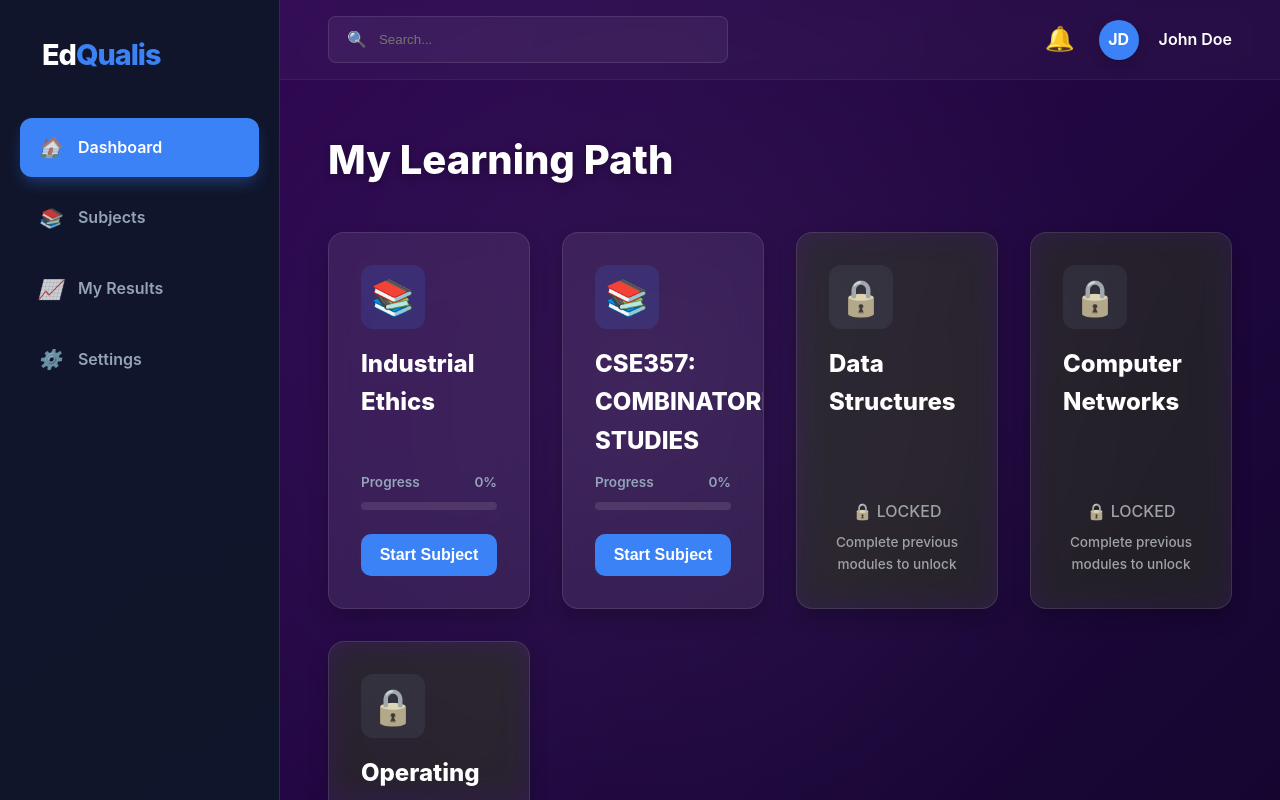
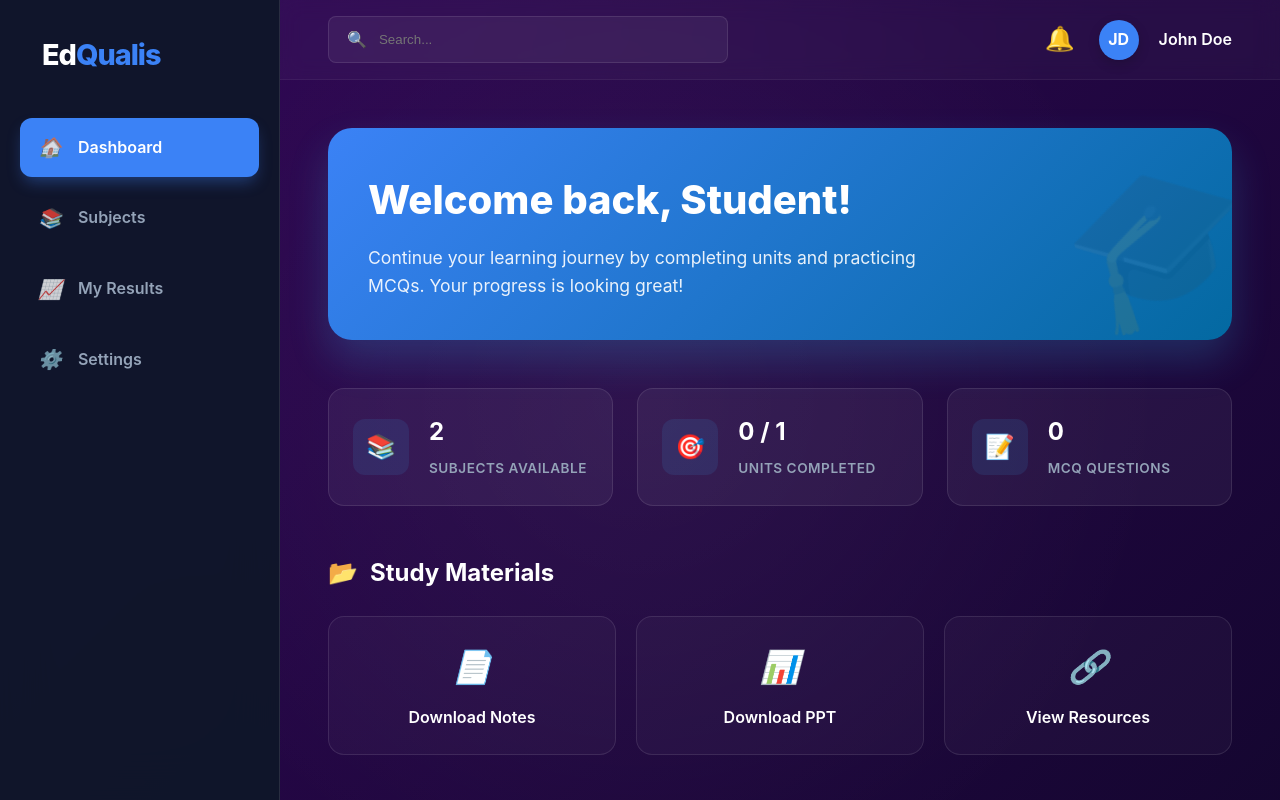
Before and after one commit to Rishi2004t/exam_tool, a React (Vite) app: page / in a window 1280 px wide. Built offline with nearby package versions, Linux system fonts and the light colour scheme.

Commit message:
feat: transform dashboard with welcome banner, stats, and sectioned layout

```diff
--- a/src/pages/Home.jsx
+++ b/src/pages/Home.jsx
@@ -140,13 +140,99 @@ const SubjectCard = ({ subject, index }) => {
 };
 
 const Home = () => {
+  const navigate = useNavigate();
+  const completedUnits = JSON.parse(sessionStorage.getItem('edqualis-completed-units') || '[]');
+
+  // Calculate Stats
+  const totalSubjects = subjectsData.filter(s => !s.locked).length;
+  const totalUnits = subjectsData.reduce((acc, sub) => acc + sub.units.length, 0);
+
+  // Actually counting questions from the imported modules for accurate total
+  const totalQuestions = subjectsData.reduce((acc, sub) => {
+    return acc + sub.units.reduce((uAcc, unit) => uAcc + unit.questions.length, 0);
+  }, 0);
+
+  // Find Continue Learning (First subject with progress < 100 and > 0)
+  const lastActiveSubject = subjectsData.find(s => {
+    if (s.locked || s.units.length === 0) return false;
+    const sUnits = s.units.map(u => u.id);
+    const completed = sUnits.filter(id => completedUnits.includes(id)).length;
+    return completed > 0 && completed < sUnits.length;
+  });
+
   return (
     <Layout>
-      <h1 className="page-title">My Learning Path</h1>
-      <div className="dashboard-grid">
-        {subjectsData.map((subject, index) => (
-          <SubjectCard key={subject.id} subject={subject} index={index} />
-        ))}
+      <div className="dashboard-section animate-in">
+        <div className="welcome-banner">
+          <h1>Welcome back, Student!</h1>
+          <p>Continue your learning journey by completing units and practicing MCQs. Your progress is looking great!</p>
+        </div>
+      </div>
+
+      <div className="stats-grid animate-in" style={{ animationDelay: '0.1s' }}>
+        <div className="stat-card">
+          <div className="stat-icon">📚</div>
+          <div className="stat-info">
+            <h2>{totalSubjects}</h2>
+            <span>Subjects Available</span>
+          </div>
+        </div>
+        <div className="stat-card">
+          <div className="stat-icon">🎯</div>
+          <div className="stat-info">
+            <h2>{completedUnits.length} / {totalUnits}</h2>
+            <span>Units Completed</span>
+          </div>
+        </div>
+        <div className="stat-card">
+          <div className="stat-icon">📝</div>
+          <div className="stat-info">
+            <h2>{totalQuestions}</h2>
+            <span>MCQ Questions</span>
+          </div>
+        </div>
+      </div>
+
+      {lastActiveSubject && (
+        <div className="dashboard-section animate-in" style={{ animationDelay: '0.2s' }}>
+          <div className="section-header">
+            <h2 className="section-title"><span>⏳</span> Continue Learning</h2>
+          </div>
+          <div style={{ maxWidth: '400px' }}>
+            <SubjectCard subject={lastActiveSubject} index={0} />
+          </div>
+        </div>
+      )}
+
+      <div className="dashboard-section animate-in" style={{ animationDelay: '0.3s' }}>
+        <div className="section-header">
+          <h2 className="section-title"><span>📂</span> Study Materials</h2>
+        </div>
+        <div className="shortcut-grid">
+          <div className="shortcut-card" onClick={() => navigate('/subject/industrial-ethics')}>
+            <i>📄</i>
+            <span>Download Notes</span>
+          </div>
+          <div className="shortcut-card" onClick={() => navigate('/subject/combinatorial-studies')}>
+            <i>📊</i>
+            <span>Download PPT</span>
+          </div>
+          <div className="shortcut-card" onClick={() => navigate('/')}>
+            <i>🔗</i>
+            <span>View Resources</span>
+          </div>
+        </div>
+      </div>
+
+      <div className="dashboard-section animate-in" style={{ animationDelay: '0.4s' }}>
+        <div className="section-header">
+          <h2 className="section-title"><span>🚀</span> Available Subjects</h2>
+        </div>
+        <div className="dashboard-grid">
+          {subjectsData.map((subject, index) => (
+            <SubjectCard key={subject.id} subject={subject} index={index} />
+          ))}
+        </div>
       </div>
     </Layout>
   );
--- a/src/styles.css
+++ b/src/styles.css
@@ -753,6 +753,170 @@ body {
   }
 }
 
+/* --- Dashboard Enhancements --- */
+.dashboard-section {
+  margin-bottom: 48px;
+}
+
+.welcome-banner {
+  background: linear-gradient(135deg, var(--theme-primary) 0%, #0369a1 100%);
+  border-radius: 24px;
+  padding: 40px;
+  margin-bottom: 32px;
+  box-shadow: 0 20px 40px rgba(56, 189, 248, 0.2);
+  position: relative;
+  overflow: hidden;
+}
+
+.welcome-banner::after {
+  content: '🎓';
+  position: absolute;
+  right: -20px;
+  bottom: -20px;
+  font-size: 150px;
+  opacity: 0.1;
+  transform: rotate(-15deg);
+}
+
+.welcome-banner h1 {
+  font-size: 2.5rem;
+  font-weight: 800;
+  margin-bottom: 12px;
+  color: white;
+}
+
+.welcome-banner p {
+  font-size: 1.1rem;
+  color: rgba(255, 255, 255, 0.9);
+  max-width: 600px;
+}
+
+.stats-grid {
+  display: grid;
+  grid-template-columns: repeat(3, 1fr);
+  gap: 24px;
+  margin-bottom: 48px;
+}
+
+.stat-card {
+  background: rgba(255, 255, 255, 0.05);
+  backdrop-filter: blur(10px);
+  border: 1px solid rgba(255, 255, 255, 0.1);
+  border-radius: 16px;
+  padding: 24px;
+  display: flex;
+  align-items: center;
+  gap: 20px;
+  transition: transform 0.3s ease;
+}
+
+.stat-card:hover {
+  transform: translateY(-5px);
+  background: rgba(255, 255, 255, 0.08);
+}
+
+.stat-icon {
+  width: 56px;
+  height: 56px;
+  background: rgba(56, 189, 248, 0.1);
+  border-radius: 12px;
+  display: flex;
+  align-items: center;
+  justify-content: center;
+  font-size: 1.5rem;
+}
+
+.stat-info h2 {
+  font-size: 1.5rem;
+  font-weight: 700;
+  margin-bottom: 4px;
+  color: white;
+}
+
+.stat-info span {
+  font-size: 0.85rem;
+  color: #94a3b8;
+  font-weight: 600;
+  text-transform: uppercase;
+  letter-spacing: 0.5px;
+}
+
+.section-header {
+  display: flex;
+  justify-content: space-between;
+  align-items: center;
+  margin-bottom: 24px;
+}
+
+.section-title {
+  font-size: 1.5rem;
+  font-weight: 700;
+  color: white;
+  display: flex;
+  align-items: center;
+  gap: 12px;
+}
+
+.shortcut-grid {
+  display: grid;
+  grid-template-columns: repeat(3, 1fr);
+  gap: 20px;
+}
+
+.shortcut-card {
+  background: rgba(255, 255, 255, 0.03);
+  border: 1px solid rgba(255, 255, 255, 0.1);
+  border-radius: 16px;
+  padding: 24px;
+  text-align: center;
+  cursor: pointer;
+  transition: all 0.3s ease;
+  text-decoration: none;
+}
+
+.shortcut-card:hover {
+  background: rgba(56, 189, 248, 0.1);
+  border-color: var(--theme-primary);
+  transform: scale(1.02);
+}
+
+.shortcut-card i {
+  font-size: 2rem;
+  display: block;
+  margin-bottom: 12px;
+}
+
+.shortcut-card span {
+  font-weight: 600;
+  color: white;
+  font-size: 1rem;
+}
+
+@media (max-width: 1024px) {
+  .stats-grid, .shortcut-grid {
+    grid-template-columns: repeat(2, 1fr);
+  }
+}
+
+@media (max-width: 640px) {
+  .welcome-banner {
+    padding: 30px 24px;
+  }
+
+  .welcome-banner h1 {
+    font-size: 1.8rem;
+  }
+
+  .stats-grid, .shortcut-grid {
+    grid-template-columns: 1fr;
+  }
+
+  .dashboard-section {
+    margin-bottom: 32px;
+  }
+}
+
+
 /* --- Study Materials Section --- */
 .materials-grid {
   display: grid;
```
